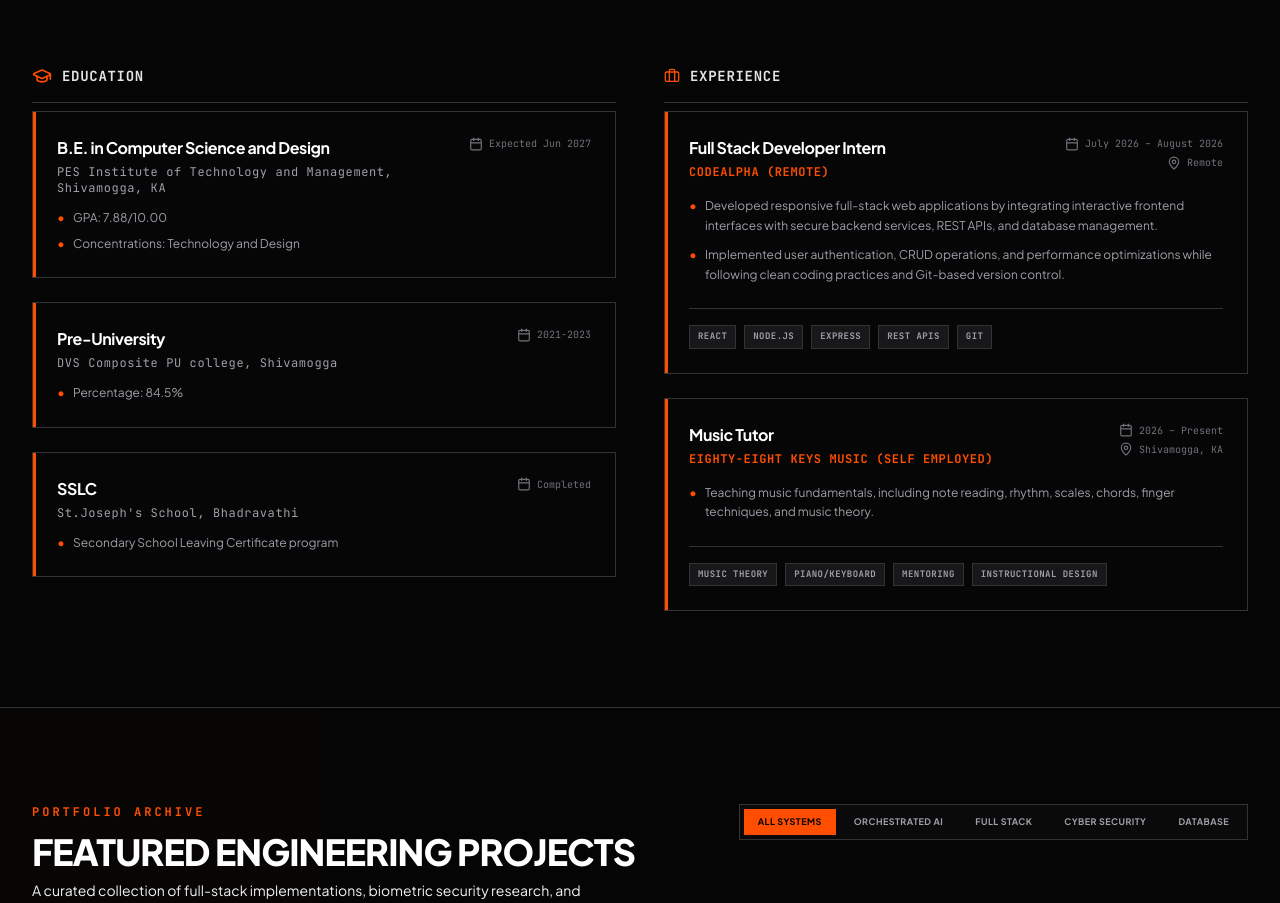
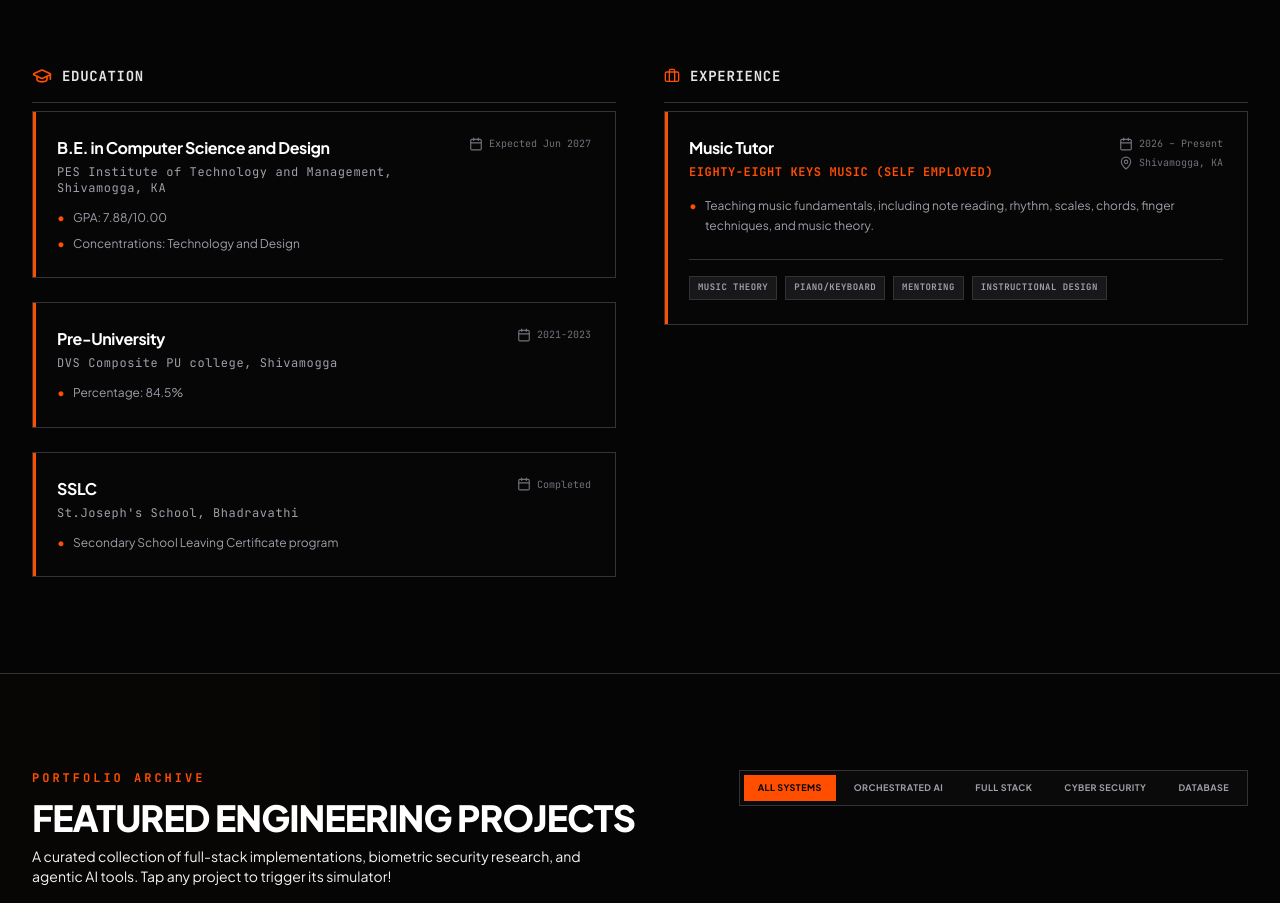
Before and after one commit to kevintennison12-alt/Portfolio-Latest, a React (Vite) app: page / in a window 1280 px wide. Shown: the part 3320-4223 px from the top of the page. Built offline with nearby package versions, Linux system fonts and the light colour scheme.

Commit message:
Remove Full Stack Developer Intern experience
Removed Full Stack Developer Intern entry from experience data.

```diff
--- a/src/components/Experience.tsx
+++ b/src/components/Experience.tsx
@@ -34,17 +34,6 @@ export default function Experience() {
   ];
 
   const experienceData = [
-    {
-      role: "Full Stack Developer Intern",
-      organization: "CodeAlpha (Remote)",
-      period: "July 2026 – August 2026",
-      location: "Remote",
-      bullets: [
-        "Developed responsive full-stack web applications by integrating interactive frontend interfaces with secure backend services, REST APIs, and database management.",
-        "Implemented user authentication, CRUD operations, and performance optimizations while following clean coding practices and Git-based version control."
-      ],
-      tags: ["React", "Node.js", "Express", "REST APIs", "Git"]
-    },
     {
       role: "Music Tutor",
       organization: "Eighty-Eight Keys Music (Self Employed)",
```
